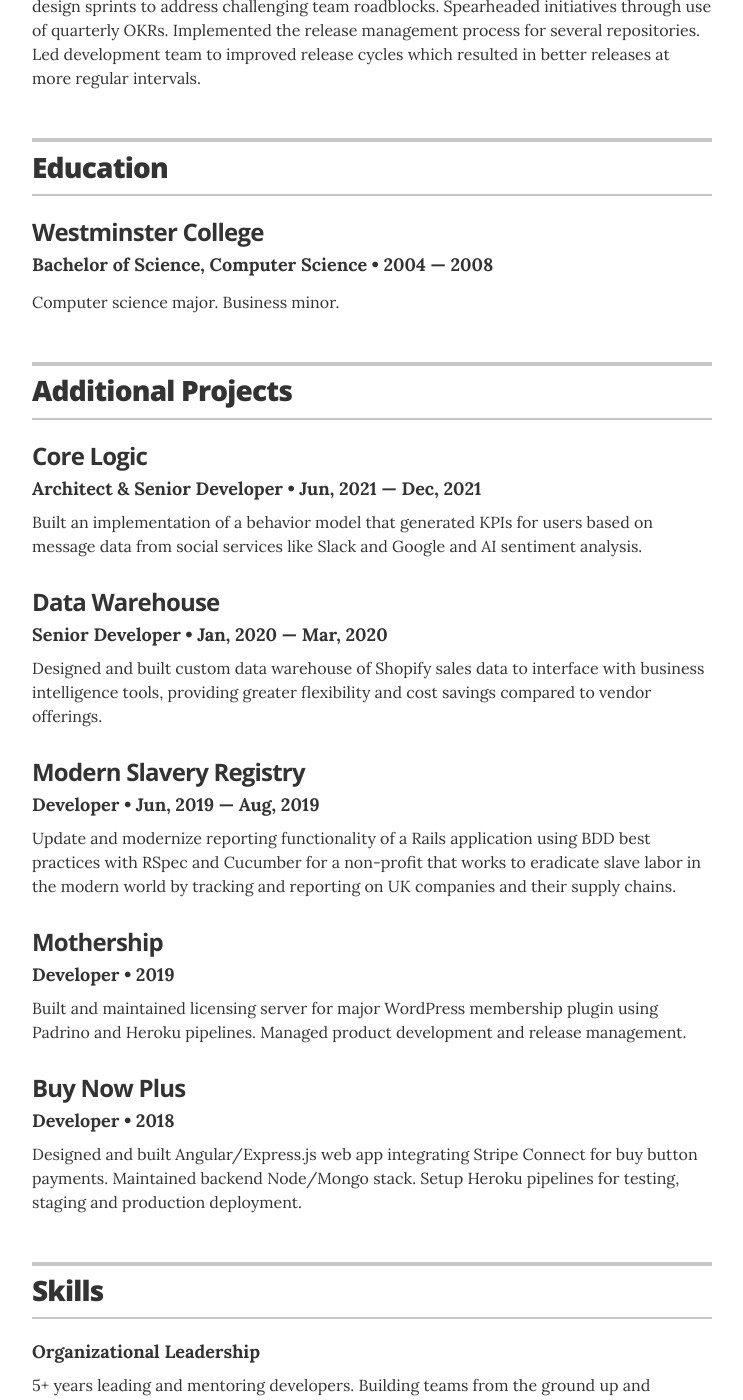
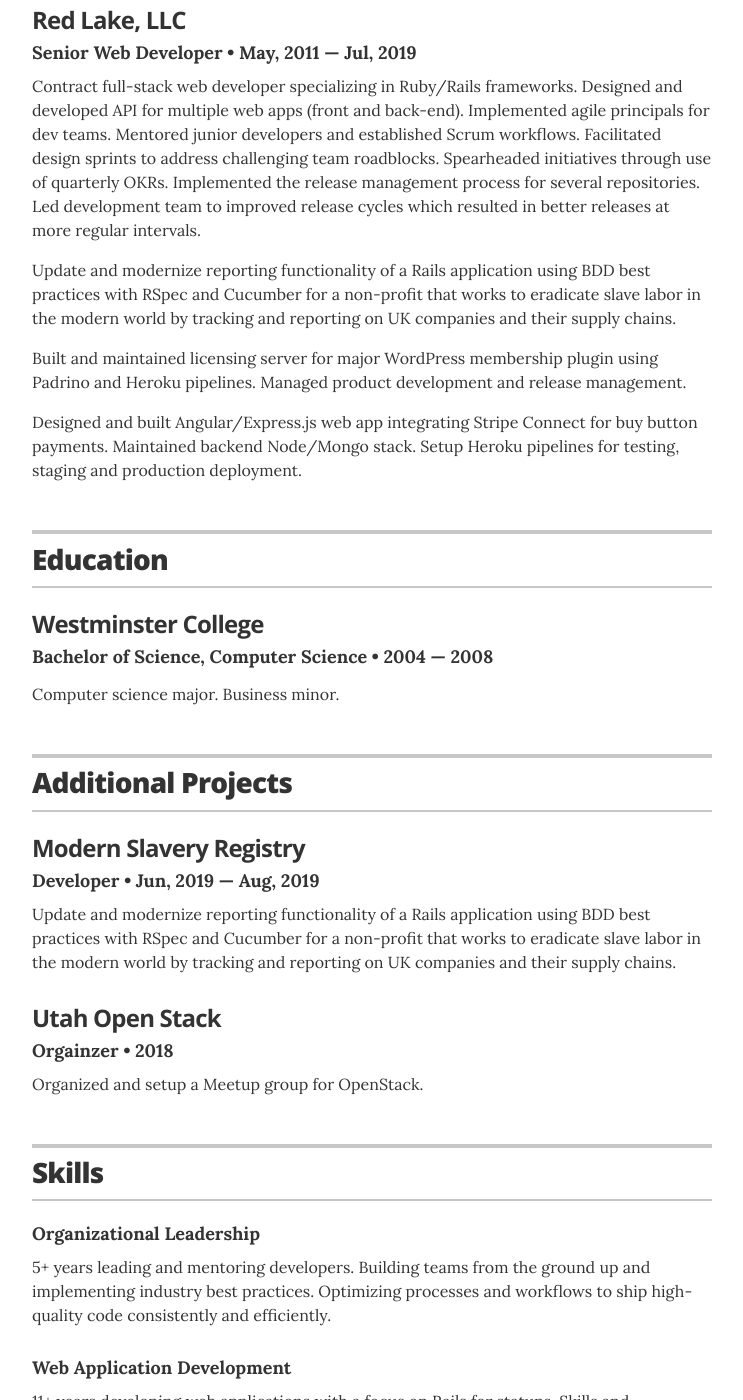
Before and after one commit to btoone/btoone.github.io, a Jekyll site: the page built from index.html, in a window 1280 px wide and 1400 px high, scrolled down 1385 px. Shown: the whole window, without its empty margins (268-1011 px from the left). Built offline with Jekyll 4.4.1, drawn with Linux system fonts in a browser that asks for light colours; some of the changed text lies outside the part shown.

Commit message:
Migrate projects

```diff
--- a/_data/experience.yml
+++ b/_data/experience.yml
@@ -14,6 +14,12 @@
       <li>Build and maintain application infrastructure across multiple environments</li>
     </ul>
 
+    <p>
+      Built an implementation of a behavior model that generated
+      KPIs for users based on message data from social services like Slack and
+      Google and AI sentiment analysis.
+    </p>
+
 - company: Borboleta Beauty, Inc.
   position: Senior Full Stack Developer
   duration: Jul, 2019 &mdash; Mar, 2020
@@ -26,6 +32,12 @@
     initiatives and processes to improve team performance centered around agile
     development best practices. Mentored other team members on both career and
     skill development.
+
+    <p>
+      Designed and built custom data warehouse of Shopify sales data to interface
+      with business intelligence tools, providing greater flexibility and cost
+      savings compared to vendor offerings.
+    </p>
 
 - company: Red Lake, LLC
   position: Senior Web Developer
@@ -40,3 +52,22 @@
     quarterly OKRs. Implemented the release management process for several
     repositories. Led development team to improved release cycles which
     resulted in better releases at more regular intervals.
+
+    <p>
+      Update and modernize reporting functionality of a Rails application using
+      BDD best practices with RSpec and Cucumber for a non-profit that works to
+      eradicate slave labor in the modern world by tracking and reporting on UK
+      companies and their supply chains.
+    </p>
+
+    <p>
+      Built and maintained licensing server for major WordPress membership plugin
+      using Padrino and Heroku pipelines. Managed product development and release
+      management.
+    </p>
+
+    <p>
+      Designed and built Angular/Express.js web app integrating Stripe Connect
+      for buy button payments. Maintained backend Node/Mongo stack. Setup Heroku
+      pipelines for testing, staging and production deployment.
+    </p>
--- a/_data/projects.yml
+++ b/_data/projects.yml
@@ -1,26 +1,5 @@
 # Projects
 # uncomment the urls if you wish to display them, and add your own URL
-
-# WORKPLACE21
-- project: Core Logic
-  role: Architect & Senior Developer
-  duration: Jun, 2021 &mdash; Dec, 2021
-  # url: "#"
-  description: >
-
-    Built an implementation of a behavior model that generated
-    KPIs for users based on message data from social services like Slack and
-    Google and AI sentiment analysis.
-
-# Borboleta
-- project: Data Warehouse
-  role: Senior Developer
-  duration: Jan, 2020 &mdash; Mar, 2020
-  description: >
-
-   Designed and built custom data warehouse of Shopify sales data to interface
-   with business intelligence tools, providing greater flexibility and cost
-   savings compared to vendor offerings.
 
 # MSR
 - project: Modern Slavery Registry
@@ -33,22 +12,10 @@
     eradicate slave labor in the modern world by tracking and reporting on UK
     companies and their supply chains.
 
-# Caseproof
-- project: Mothership
-  role: Developer
-  duration: 2019
-  description: >
-
-    Built and maintained licensing server for major WordPress membership plugin
-    using Padrino and Heroku pipelines. Managed product development and release
-    management.
-
-# Caseproof
-- project: Buy Now Plus
-  role: Developer
+#
+- project: Utah Open Stack
+  role: Orgainzer
   duration: 2018
   description: >
 
-    Designed and built Angular/Express.js web app integrating Stripe Connect
-    for buy button payments. Maintained backend Node/Mongo stack. Setup Heroku
-    pipelines for testing, staging and production deployment.
+    Organized and setup a Meetup group for OpenStack.
```
Also changed, not shown: 1 other file.
